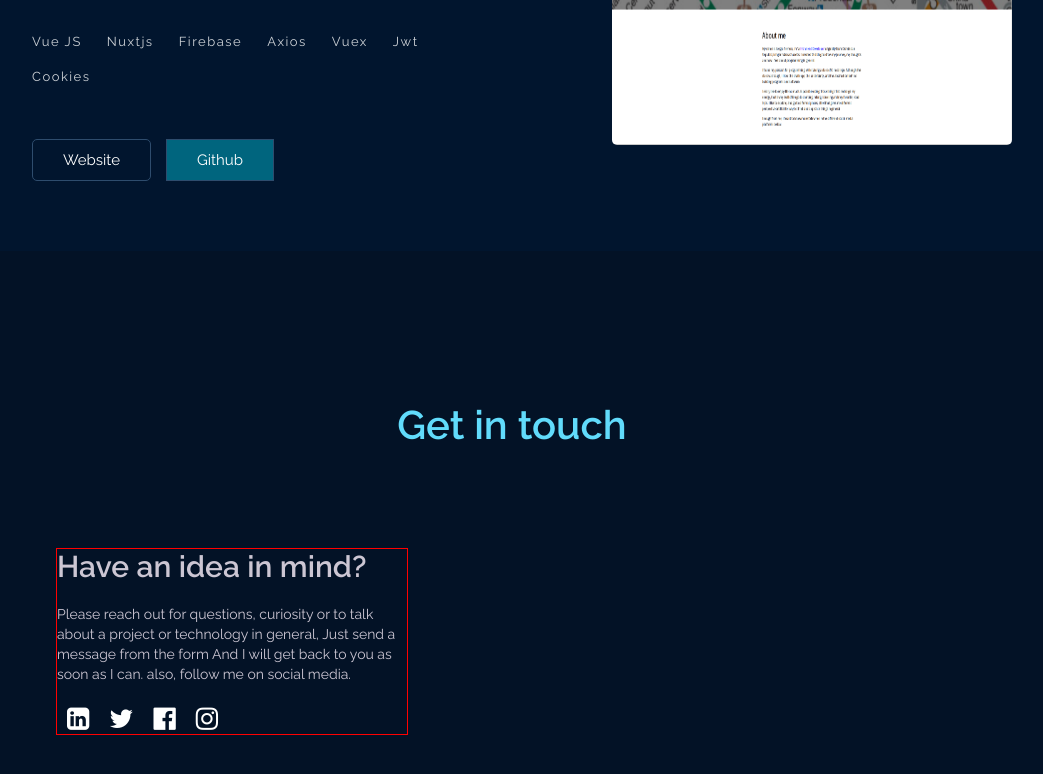
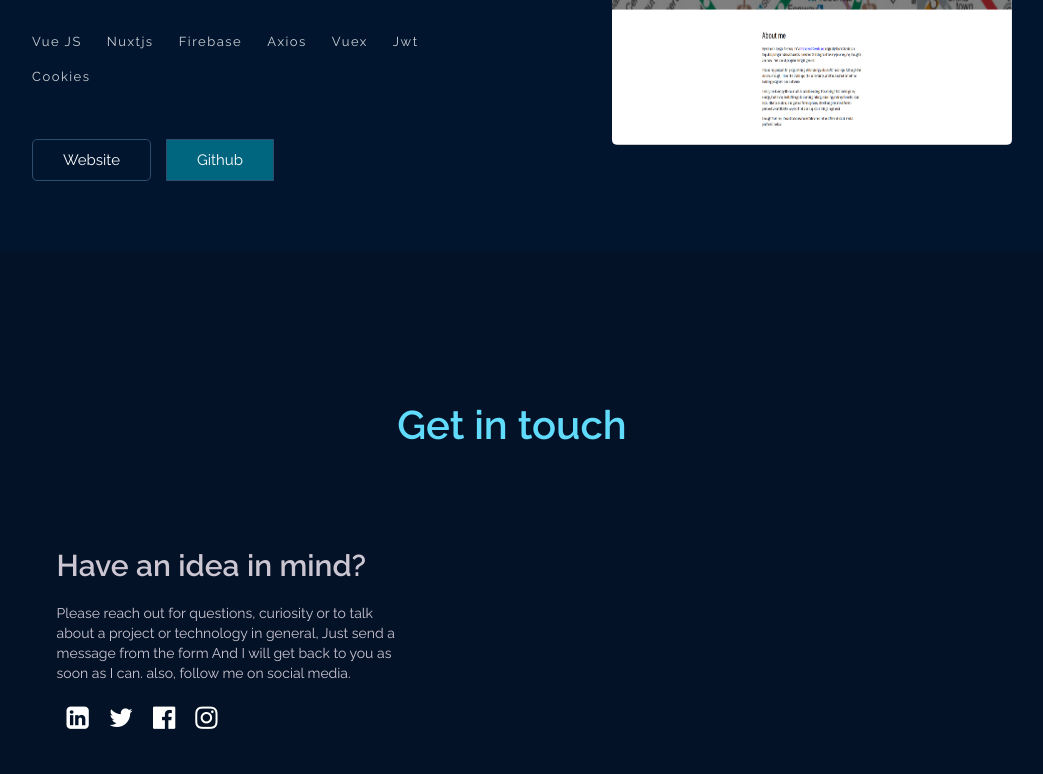
Before and after one commit to Terrero89/my-portfolio, a Vue app: page / in a window 1280 px wide. Shown: the part 3359-4133 px from the top of the page, without its empty margins (128-1171 px from the left). Built offline with nearby package versions, Linux system fonts and the light colour scheme.

Commit message:
testing production

```diff
--- a/src/components/layout/contact/ContactForm.vue
+++ b/src/components/layout/contact/ContactForm.vue
@@ -196,7 +196,7 @@ textarea {
     width: 41.62rem;
     padding: 0 2rem;
     border-radius: 10px;
-border: solid blue 1px;
+/* border: solid blue 1px; */
     box-shadow: 5px 5px 15px 5px rgba(73, 73, 73, 0.19);
     margin: 0 auto;
 }
--- a/src/components/layout/contact/ContactText.vue
+++ b/src/components/layout/contact/ContactText.vue
@@ -17,7 +17,7 @@
 <style scoped>
 .contact-text {
     flex: 1 1 35.4rem;
-    border: 1px solid red;
+    /* border: 1px solid red; */
     margin: 5rem 0;
 
 }
```
